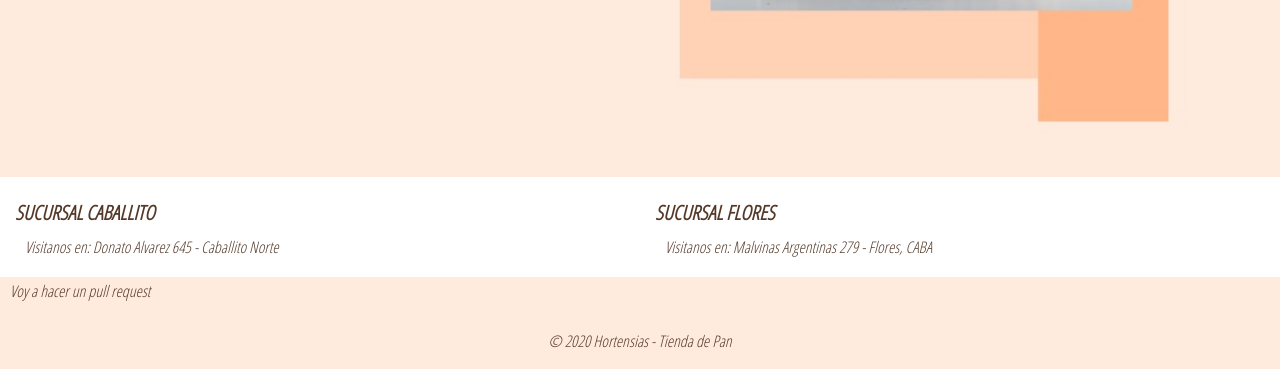
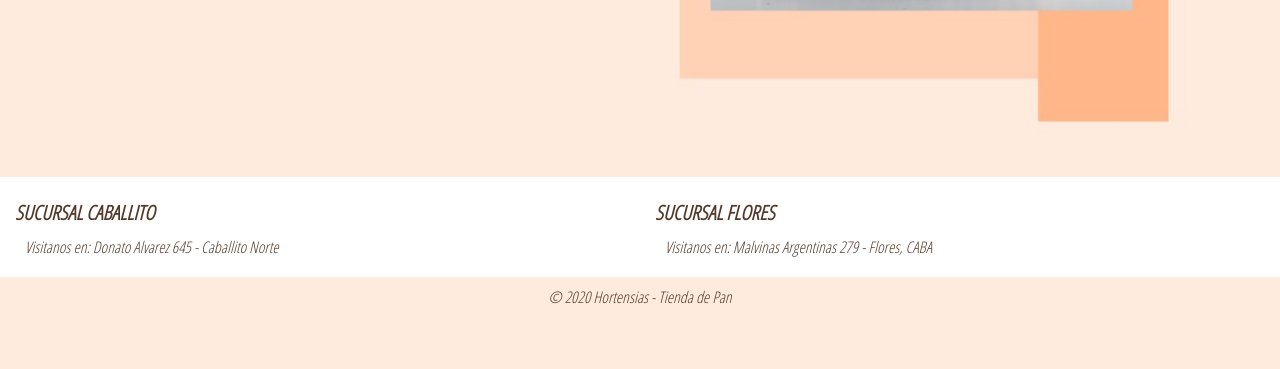
Before and after one commit to maruuaranda/hortensias, a website: page index.html in a window 1280 px wide. Shown: the part 478-847 px from the top of the page. After the commit the page ends 803 px from the top, so only its background shows below. Drawn offline with nearby package versions, Linux system fonts and the light colour scheme.

Commit message:
Modificación de texto

```diff
--- a/index.html
+++ b/index.html
@@ -117,10 +117,6 @@
             <!-- Grid row -->
           </div>
 
-          <div>
-            <p>Voy a hacer un pull request
-            </p>
-          </div>
           <!-- Footer Text -->
 
           <!-- Copyright -->
```
